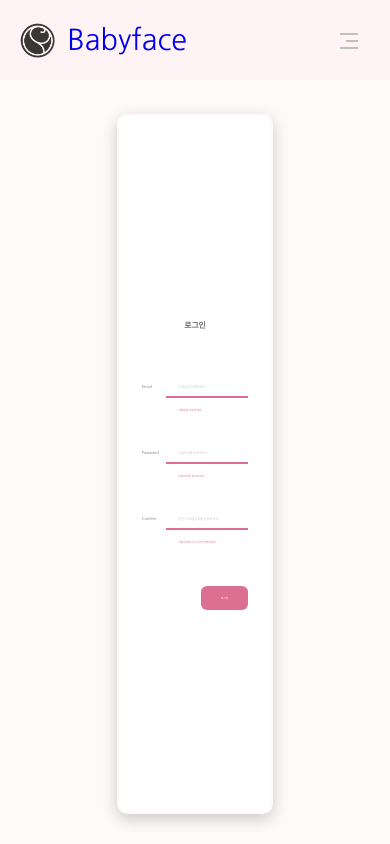
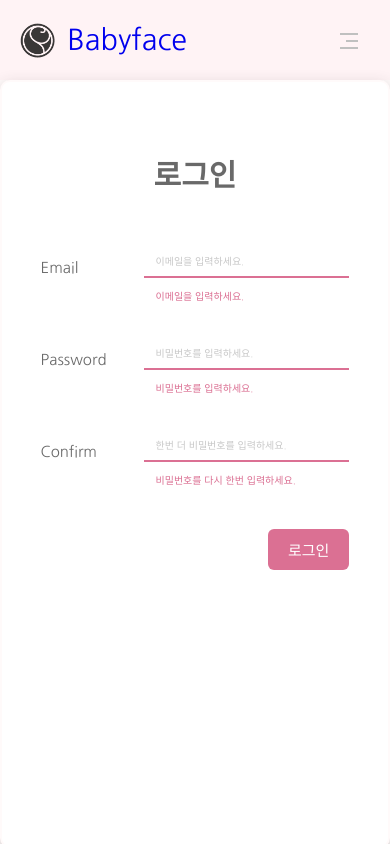
Before and after one commit to DevWhkang/babyface, a React (Create React App) app: page /login in a window 390 px wide. Built offline with nearby package versions, Linux system fonts and the light colour scheme.

Commit message:
Hotfix mobile css design

```diff
--- a/src/components/common/GlobalStyles.js
+++ b/src/components/common/GlobalStyles.js
@@ -25,7 +25,7 @@ export const Button = styled.button`
   white-space: nowrap;
   padding: ${({ big }) => (big ? '2% 8%' : '10px 20px')};
   color: #fff;
-  font-size: ${({ fontBig }) => (fontBig ? '1.3vw' : '0.7vw')};
+  font-size: ${({ fontBig }) => (fontBig ? '1rem' : '15px')};
   outline: none;
   border: none;
   cursor: pointer;
--- a/src/components/common/InputItem.js
+++ b/src/components/common/InputItem.js
@@ -4,14 +4,15 @@ import { mapErrorText } from '../../pages/SignUp';
 
 const InputWrapper = styled.div`
   display: flex;
+  font-size: 15px;
 
   div.input {
     width: 100%;
   }
 
   label {
-    margin-top: 8px;
-    width: 30%;
+    margin-top: 15px;
+    width: 50%;
     color: #696969;
   }
 
@@ -22,8 +23,8 @@ const InputWrapper = styled.div`
   p.validation {
     color: #db7093;
     margin-top: 10px;
-    font-size: 0.7vw;
     margin-left: 12px;
+    font-size: 10px;
   }
 `;
 
@@ -36,7 +37,7 @@ const Input = styled.input`
   border: 0;
   border-bottom: 2px solid #db7093;
   outline: 0;
-  font-size: 0.8vw;
+  font-size: 15px;
   color: #8c8c8c;
   padding: 7px 0;
   text-indent: 7px;
@@ -51,6 +52,12 @@ const Input = styled.input`
   &::placeholder {
     color: #c8c8c8;
     padding-left: 5px;
+  }
+
+  @media screen and (max-width: 414px) {
+    &::placeholder {
+      font-size: 10px;
+    }
   }
 `;
 
--- a/src/components/common/Modal.js
+++ b/src/components/common/Modal.js
@@ -18,6 +18,11 @@ const Background = styled.div`
   display: flex;
   justify-content: center;
   align-items: center;
+
+  @media screen and (max-width: 414px) {
+    align-items: flex-start;
+    padding-top: 100px;
+  }
 `;
 
 const ModalWrapper = styled.div`
@@ -28,6 +33,11 @@ const ModalWrapper = styled.div`
   background: #fffafa;
   display: flex;
   flex-direction: column;
+
+  @media screen and (max-width: 414px) {
+    width: 80%;
+    height: 50%;
+  }
 `;
 
 const ModalContent = styled.div`
@@ -38,12 +48,12 @@ const ModalContent = styled.div`
   height: 100%;
 
   h1 {
-    font-size: 2vw;
-    margin-top: 4rem;
+    font-size: 2rem;
+    margin-top: 2rem;
     margin-bottom: 3rem;
   }
   p {
-    font-size: 1vw;
+    font-size: 1.5rem;
     margin-bottom: 4rem;
   }
 
@@ -53,6 +63,18 @@ const ModalContent = styled.div`
   h2.submit__failure-target {
     margin-right: 10px;
     color: #8b0000;
+  }
+
+  @media screen and (max-width: 414px) {
+    h1 {
+      font-size: 20px;
+    }
+    h2 {
+      font-size: 15px;
+    }
+    p {
+      font-size: 15px;
+    }
   }
 `;
 
@@ -101,9 +123,10 @@ const Modal = ({ mode, errors, history, handleChangeErrorText }) => {
       .slice(0, 1);
     return sortedError.length ? sortedError[0][1] : 0;
   }, [errors]);
+
   const handleClickModalClose = useCallback(() => {
     dispatch(changeModalState(false));
-    handleChangeErrorText(errorText);
+    if (handleChangeErrorText) handleChangeErrorText(errorText);
     if (mode === modalMode.NOT_LOGIN_ALERT) history.push('/login');
     if (mode === modalMode.LOGIN_VALIDATE) dispatch(loginFailure(null));
     if (mode === modalMode.LOGOUT) history.goBack();
--- a/src/pages/Home.js
+++ b/src/pages/Home.js
@@ -21,6 +21,9 @@ const HomeWrapper = styled.main`
 const Title = styled.h1`
   font-size: 2.5vw;
   line-height: 1.5;
+  @media screen and (max-width: 414px) {
+    font-size: 25px;
+  }
 `;
 
 const Description = styled.p`
@@ -32,6 +35,7 @@ const Description = styled.p`
 
   @media screen and (max-width: 1024px) {
     margin-top: 10px;
+    font-size: 15px;
   }
 `;
 
--- a/src/pages/Login.js
+++ b/src/pages/Login.js
@@ -28,44 +28,25 @@ const LoginWrapper = styled.section`
   flex-direction: column;
   align-items: center;
   justify-content: center;
-  font-size: 1vw;
 
-  label {
-    margin-top: 7px;
-    width: 30%;
-    color: #696969;
-  }
   h1 {
     color: #696969;
     margin-bottom: 3rem;
-    font-size: 2vw;
+    font-size: 30px;
   }
-  p {
-    margin-bottom: 2rem;
-  }
-  p.validation {
-    color: #db7093;
-    margin-top: 10px;
-    font-size: 0.7vw;
-  }
-  input {
-    width: 100%;
-    border: 0;
-    border-bottom: 2px solid #db7093;
-    outline: 0;
-    font-size: 0.8vw;
-    color: #8c8c8c;
-    padding: 7px 0;
 
-    &::placeholder {
-      color: #c8c8c8;
-    }
-  }
-  div.input {
-    width: 100%;
-  }
   form {
     width: 70%;
+  }
+
+  @media screen and (max-width: 414px) {
+    width: 100%;
+    height: 100%;
+
+    form {
+      width: 80%;
+      height: 70%;
+    }
   }
 `;
 
--- a/src/pages/MyPage.js
+++ b/src/pages/MyPage.js
@@ -14,6 +14,11 @@ const MypageWrapper = styled.section`
   width: 100%;
   height: 100%;
   background: #fffafa;
+
+  @media screen and (max-width: 414px) {
+    flex-direction: column;
+    align-items: flex-start;
+  }
 `;
 
 const Title = styled.div`
@@ -24,10 +29,15 @@ const Title = styled.div`
     border-bottom: 2px solid #c8c8c8;
     padding-bottom: 10px;
   }
+
+  @media screen and (max-width: 414px) {
+    align-self: center;
+    margin-top: 30px;
+  }
 `;
 
 const Contents = styled.div`
-  width: 50vw;
+  width: 70vw;
   height: 100%;
   padding-top: 100px;
   margin-left: 50px;
@@ -35,6 +45,12 @@ const Contents = styled.div`
   display: flex;
   flex-direction: column;
   justify-content: center;
+
+  @media screen and (max-width: 414px) {
+    padding-top: 40px;
+    margin-left: 10px;
+    width: 95%;
+  }
 `;
 
 const Pagenation = styled.div`
@@ -56,8 +72,11 @@ const PageController = styled.div`
   justify-content: center;
   align-items: center;
   color: #8c8c8c;
+  width: 5vw;
 
-  width: 5vw;
+  @media screen and (max-width: 414px) {
+    width: 70px;
+  }
 `;
 
 const PrevButton = styled(MdNavigateBefore)`
@@ -119,7 +138,7 @@ const MyPage = ({ history }) => {
       </Title>
       <Contents>
         <Pagenation>
-          <h2>Page</h2>
+          <h2>page</h2>
           <PageController>
             {isExistPrevPage && <PrevButton onClick={handleClickPrevPage} />}
             <h6>{currentPage + 1}</h6>
--- a/src/pages/SignUp.js
+++ b/src/pages/SignUp.js
@@ -28,16 +28,23 @@ const SignUpWrapper = styled.section`
   flex-direction: column;
   align-items: center;
   justify-content: center;
-  font-size: 1vw;
 
   h1 {
     color: #696969;
     margin-bottom: 3rem;
-    font-size: 2vw;
+    font-size: 30px;
   }
 
   form {
     width: 70%;
+  }
+
+  @media screen and (max-width: 414px) {
+    width: 100%;
+    form {
+      width: 80%;
+      height: 70%;
+    }
   }
 `;
 
```
